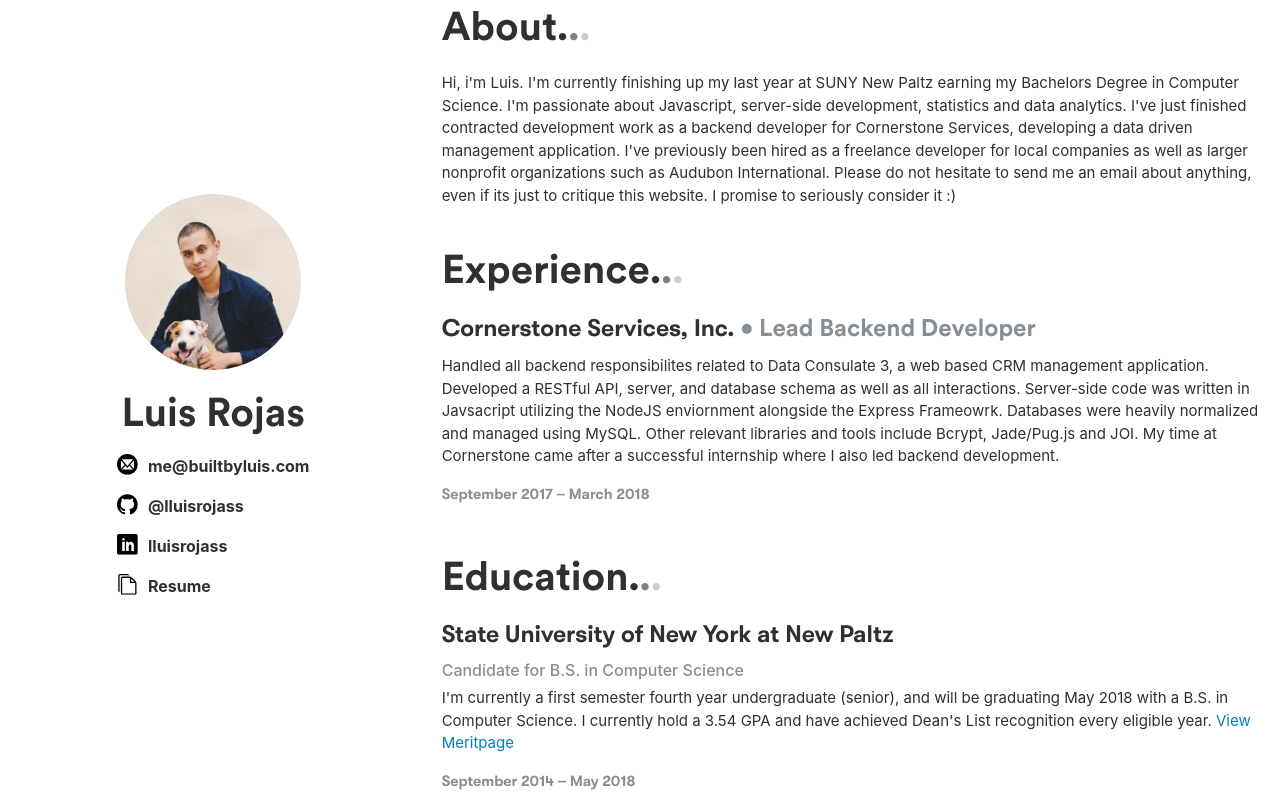
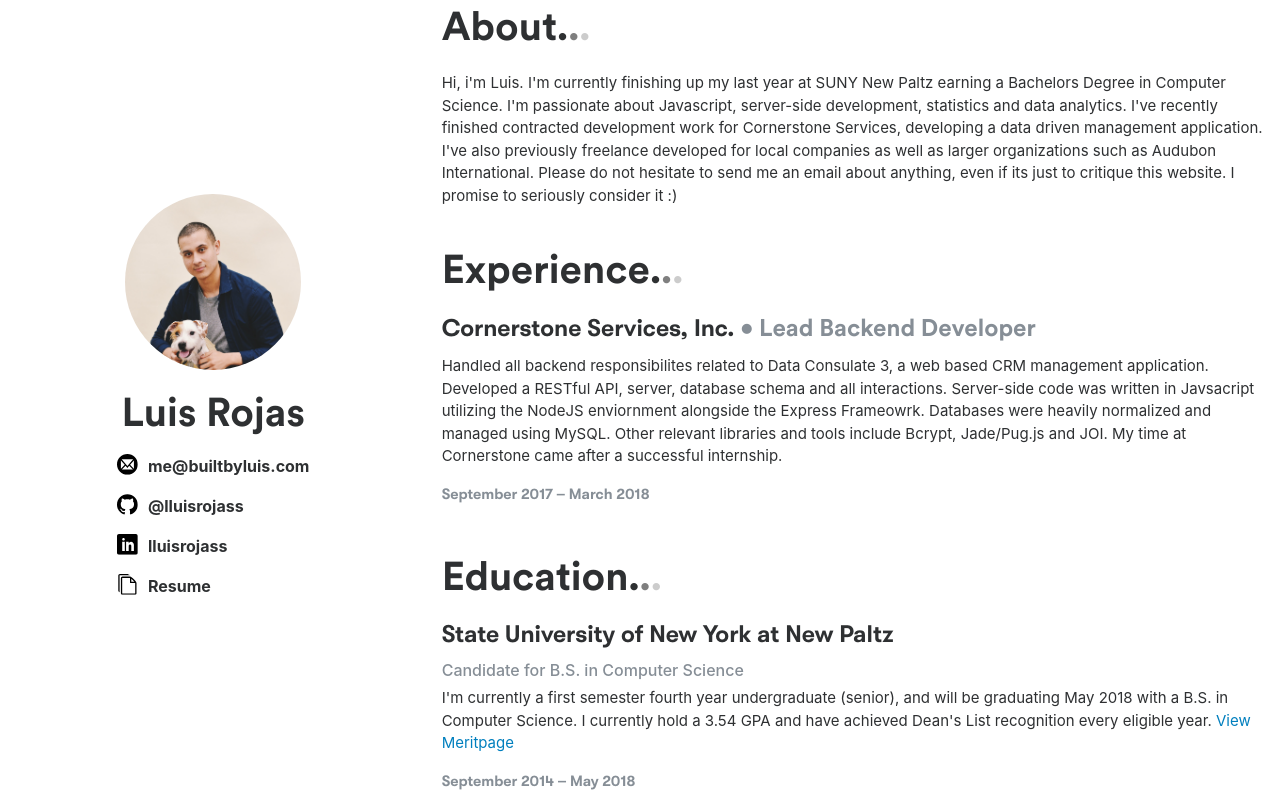
Before and after one commit to lluisrojass/bbl, a plain HTML site: page index.html in a window 1280 px wide. Drawn offline with nearby package versions, Linux system fonts and the light colour scheme; files whose address does not match are found by name.

Commit message:
fixed some bugs

```diff
--- a/index.html
+++ b/index.html
@@ -78,10 +78,10 @@
 						<div class="card m-0 px-0 pt-3 bg-transparent border-card-custom">
 							<div class="m-0 p-0 card-body">
 								<p class="t-small">
-                                    Hi, i'm Luis. I'm currently finishing up my last year at SUNY New Paltz earning my Bachelors Degree in Computer Science.
-                                    I'm passionate about Javascript, server-side development, statistics and data analytics. I've just finished contracted development
-                                    work as a backend developer for Cornerstone Services, developing a data driven management application. I've previously been hired
-                                    as a freelance developer for local companies as well as larger nonprofit organizations such as Audubon International. Please do not hesitate to
+                                    Hi, i'm Luis. I'm currently finishing up my last year at SUNY New Paltz earning a Bachelors Degree in Computer Science.
+                                    I'm passionate about Javascript, server-side development, statistics and data analytics. I've recently finished contracted development
+                                    work for Cornerstone Services, developing a data driven management application. I've also previously freelance developed for local companies
+                                    as well as larger organizations such as Audubon International. Please do not hesitate to
                                     send me an email about anything, even if its just to critique this website. I promise to seriously consider it :)
 								</p>
 							</div>
@@ -118,10 +118,9 @@
 
 								<p class="card-text  t-small">
                                     Handled all backend responsibilites related to Data Consulate 3, a web based CRM management application.
-                                    Developed a RESTful API, server, and database schema as well as all interactions. Server-side code was written in Javsacript
+                                    Developed a RESTful API, server, database schema and all interactions. Server-side code was written in Javsacript
                                     utilizing the NodeJS enviornment alongside the Express Frameowrk. Databases were heavily normalized and managed using MySQL.
-                                    Other relevant libraries and tools include Bcrypt, Jade/Pug.js and JOI. My time at Cornerstone came after a successful internship
-                                    where I also led backend development.
+                                    Other relevant libraries and tools include Bcrypt, Jade/Pug.js and JOI. My time at Cornerstone came after a successful internship.
                                 </p>
 
                                 <p class="my-1 f2 text-left text-muted t-small">
@@ -354,7 +353,7 @@
 
 								<p class="card-text  t-small">
 									Developed a bot to allow users to create and customize weather queries inside a Discord Server.
-                                    Implements a SQLite database to store weather preferences for expedited requesting.
+                                    Implements a SQLite database to store weather preferences for expedited use.
                                     Application is completely async and uses Yahoo's <a rel="noopener" class="regular-a" href="https://developer.yahoo.com/yql/" target="blank">YQL</a>
                                     service for weather information.
 									<a class="regular-a" target="blank" rel="noopener" href="https://github.com/lluisrojass/discord-forecast-bot" class="regular-a">
@@ -380,7 +379,7 @@
                                     <tbody>
                                         <tr>
                                             <td class="t-small">Python, SQL</td>
-                                            <td class="t-small">Discord.py & sqlite3</td>
+                                            <td class="t-small">Discord.py, sqlite3, YQL</td>
                                             <td class="t-small">Git</td>
                                         </tr>
                                     </tbody>
```
